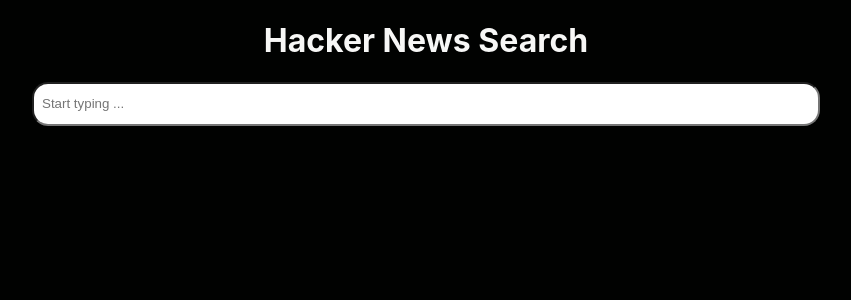
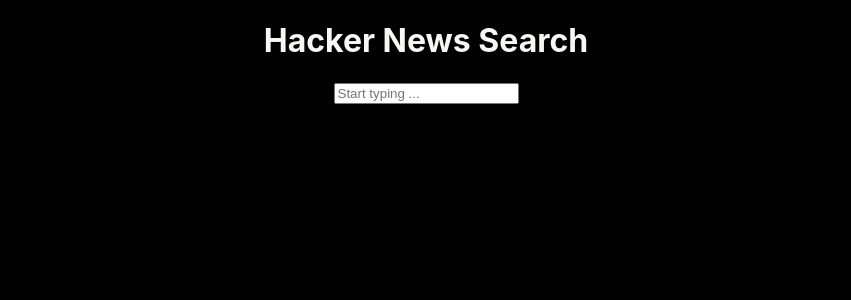
Before and after one commit to koushik142/hacker-news-search, a React (Create React App) app: page / in a window 1280 px wide. Shown: the top 300 px of the page, without its empty margins (214-1065 px from the left). Built offline with nearby package versions, Linux system fonts and the light colour scheme; the HTML template or start-up script is replaced by a standard one.

Commit message:
Extracted Header and Searchbar JSX into different component files

```diff
--- /dev/null
+++ b/src/components/Header.js
@@ -0,0 +1,9 @@
+function Header() {
+  return (
+    <header>
+      <h1>Hacker News Search</h1>
+    </header>
+  );
+}
+
+export default Header;
--- /dev/null
+++ b/src/components/SearchBar.css
@@ -0,0 +1,10 @@
+#search-bar {
+  width: 100%;
+}
+
+#search-bar input {
+  width: 60%;
+  height: 1.5rem;
+  padding: 0.5rem;
+  border-radius: 1rem;
+}
--- /dev/null
+++ b/src/components/SearchBar.js
@@ -0,0 +1,14 @@
+function SearchBar({ value, onChange }) {
+  return (
+    <div id="search-bar">
+      <input
+        type="text"
+        placeholder="Start typing ..."
+        value={value}
+        onChange={onChange}
+      ></input>
+    </div>
+  );
+}
+
+export default SearchBar;
--- a/src/components/home.css
+++ b/src/components/home.css
@@ -1,14 +1,3 @@
-#search-bar {
-  width: 100%;
-}
-
-#search-bar input {
-  width: 60%;
-  height: 1.5rem;
-  padding: 0.5rem;
-  border-radius: 1rem;
-}
-
 .loading{
   margin-top: 7rem;
 }
--- a/src/components/home.js
+++ b/src/components/home.js
@@ -4,6 +4,8 @@
 import axios from "axios";
 import { CircularProgress, Typography } from "@mui/material";
 import { Box } from "@mui/system";
+import Header from "./Header";
+import SearchBar from "./SearchBar";
 
 function Home() {
   const [posts, setPosts] = useState([]);
@@ -45,18 +47,8 @@
 
   return (
     <>
-      <header>
-        <h1>Hacker News Search</h1>
-      </header>
-
-      <div id="search-bar">
-        <input
-          type="text"
-          placeholder="Start typing ..."
-          value={searchString}
-          onChange={handleChangeSearchString}
-        ></input>
-      </div>
+      <Header />
+      <SearchBar value={searchString} onChange={handleChangeSearchString} />
 
       {displayLoadingSpinner ? (
         <Box className="loading">
```
